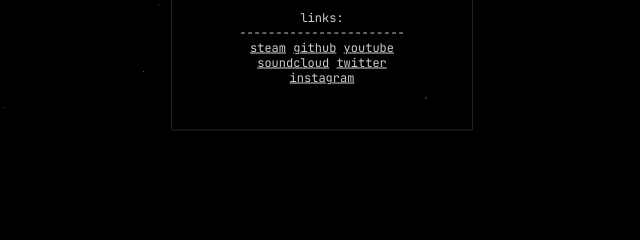
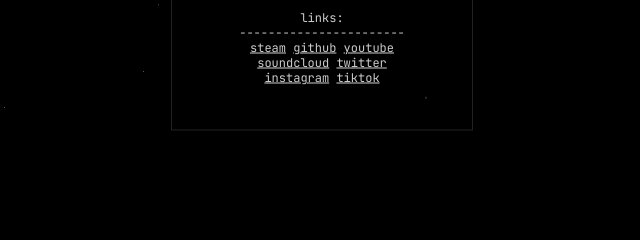
Before and after one commit to xenial/xeni.al, a plain HTML site: page index.html in a window 1280 px wide. Shown: the part 388-628 px from the top of the page, 318-958 px from the left. Drawn offline with Linux system fonts and the light colour scheme.

Commit message:
add tiktok link

```diff
--- a/index.html
+++ b/index.html
@@ -23,6 +23,7 @@
                 <a href="https://soundcloud.com/xvnial">soundcloud</a>
                 <a href="https://twitter.com/xenialv_">twitter</a> <br>
                 <a href="https://www.instagram.com/____kallio/">instagram</a>
+                <a href="https://www.tiktok.com/@xeni.al">tiktok</a>
             </p>
         </div>
 
```
